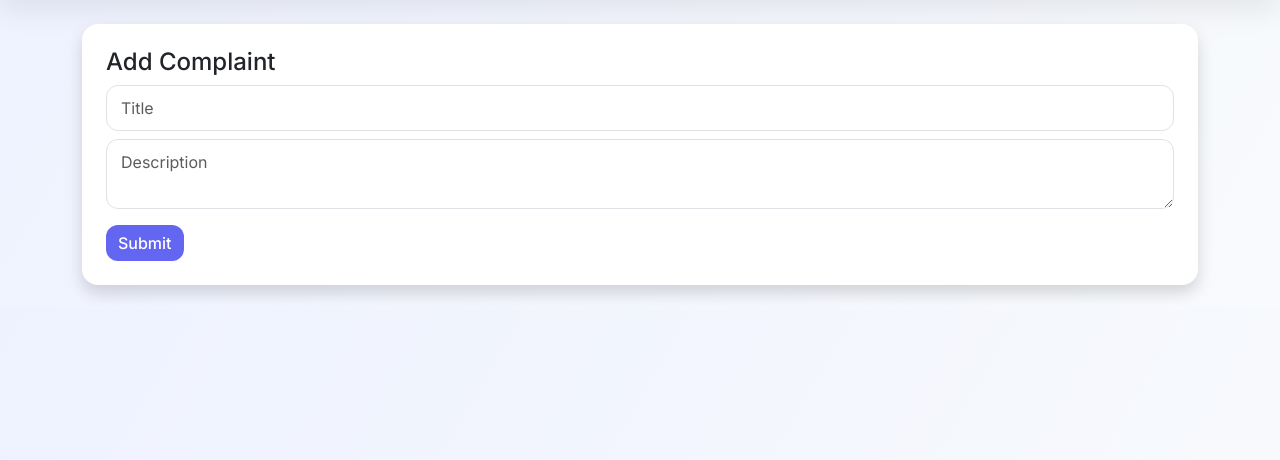
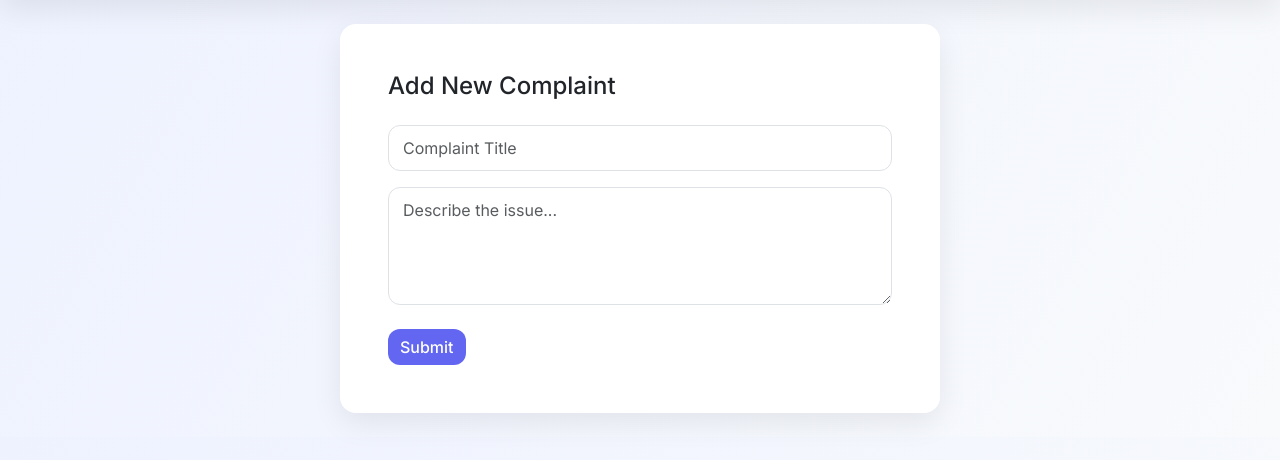
Before and after one commit to Sahiljain6/complaint-management-system, a Flask app: page /add in a window 1280 px wide. Shown: the part 72-532 px from the top of the page. Run offline with Flask 3, Linux system fonts and the light colour scheme; a user stored in the database is signed in.

Commit message:
Update complaint form layout and placeholders

```diff
--- a/templates/add_complaint.html
+++ b/templates/add_complaint.html
@@ -1,11 +1,14 @@
 {% extends 'base.html' %}
 {% block content %}
-<div class="card p-4 shadow">
-  <h4>Add Complaint</h4>
+
+<div class="card p-5 mx-auto" style="max-width:600px;">
+  <h4 class="mb-4">Add New Complaint</h4>
+
   <form method="post">
-    <input class="form-control mb-2" name="title" placeholder="Title" required>
-    <textarea class="form-control mb-3" name="description" placeholder="Description" required></textarea>
+    <input class="form-control mb-3" name="title" placeholder="Complaint Title" required>
+    <textarea class="form-control mb-4" name="description" rows="4" placeholder="Describe the issue..." required></textarea>
     <button class="btn btn-primary">Submit</button>
   </form>
 </div>
+
 {% endblock %}
```
